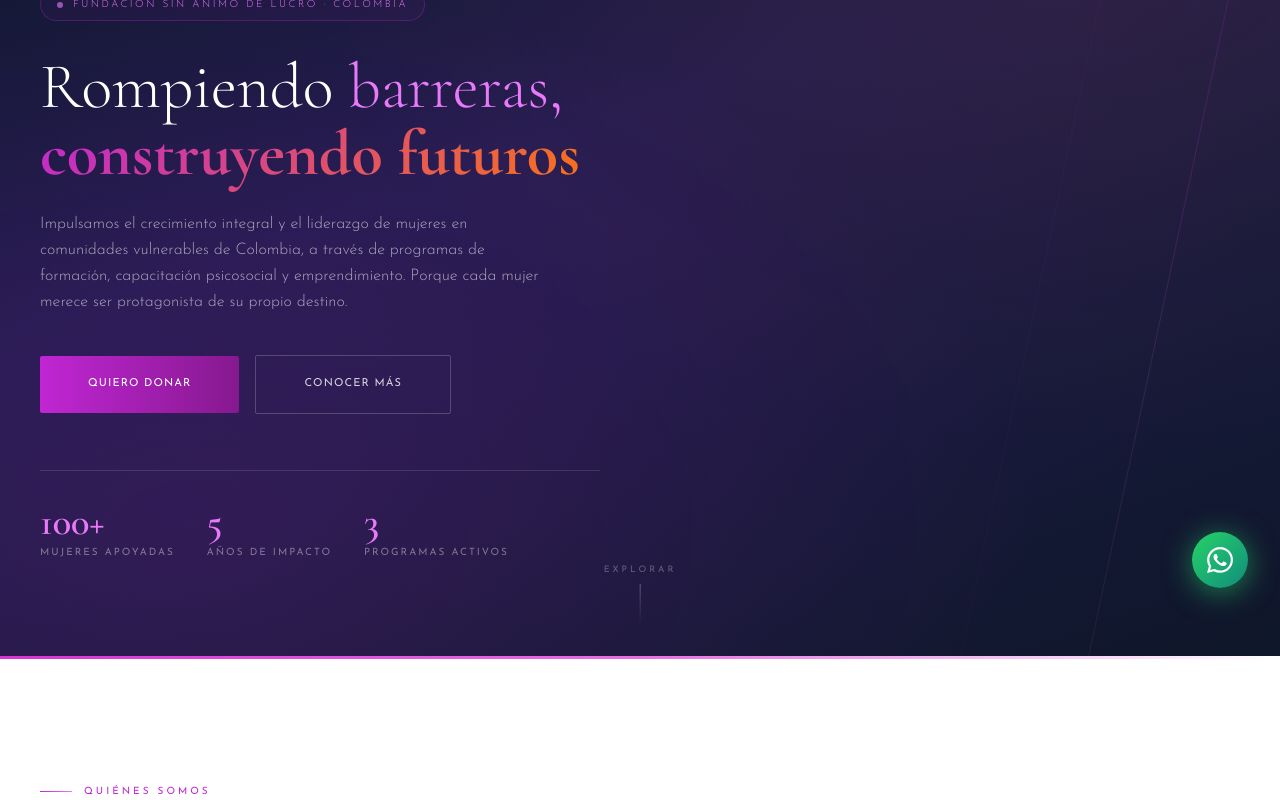
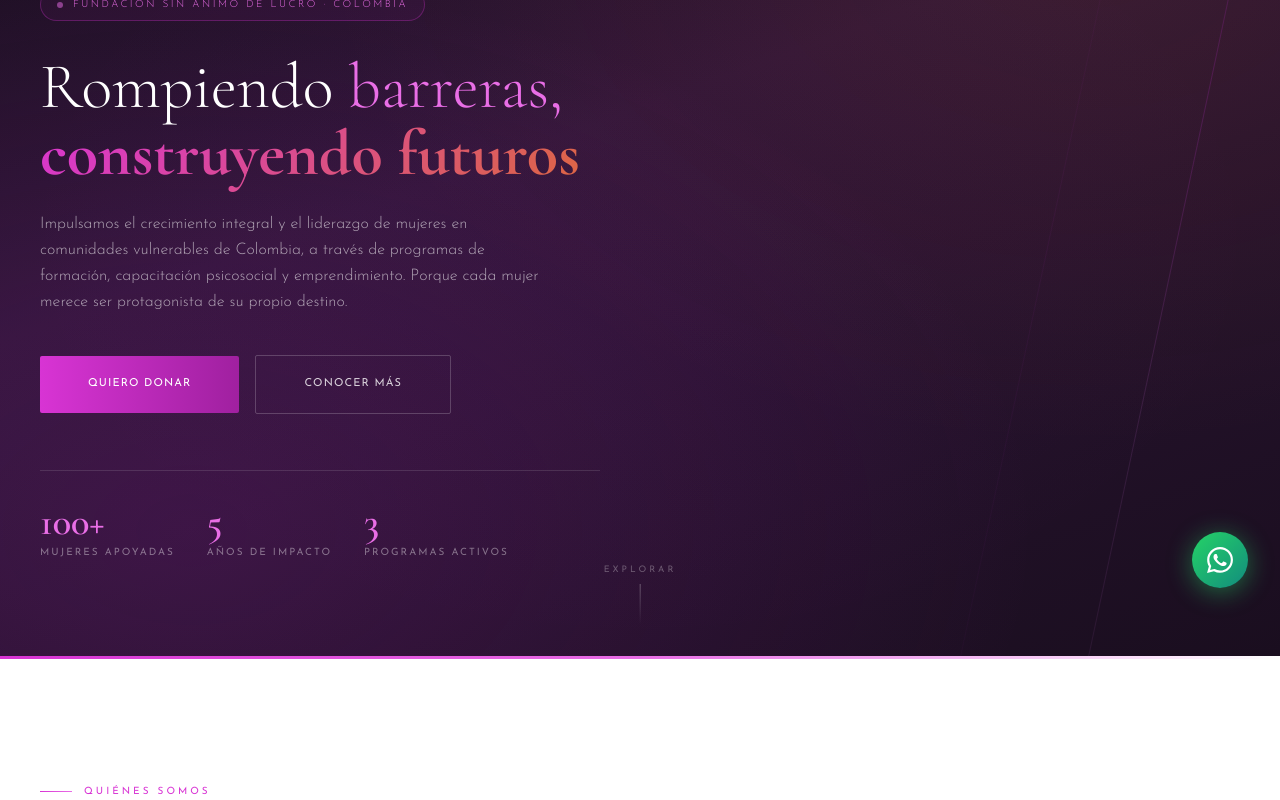
Before and after one commit to mujeressintechodecristal2025/webPage, a React (Vite) app in the folder mstc-platform/frontend/: page / in a window 1280 px wide. Shown: the part 180-980 px from the top of the page. Built offline with nearby package versions, Linux system fonts and the light colour scheme.

Commit message:
fix-navbar-layout-homepage-colores

```diff
--- a/mstc-platform/frontend/src/features/public/components/Navbar.tsx
+++ b/mstc-platform/frontend/src/features/public/components/Navbar.tsx
@@ -80,8 +80,8 @@ export default function Navbar() {
             className="h-10 w-10 object-cover rounded-full ring-2 ring-magenta/20"
           />
           <span className="hidden sm:block font-serif text-[15px] text-charcoal font-light leading-tight">
-            Fundación<br />
-            <strong className="font-semibold text-magenta text-[13px] tracking-wide">MSTC</strong>
+            Mujeres sin<br />
+            <strong className="font-semibold text-magenta text-[13px] tracking-wide">Techo de Cristal</strong>
           </span>
         </Link>
 
--- a/mstc-platform/frontend/src/features/public/layouts/PublicLayout.tsx
+++ b/mstc-platform/frontend/src/features/public/layouts/PublicLayout.tsx
@@ -2,6 +2,7 @@ import { Outlet } from 'react-router-dom'
 import Navbar from '@/features/public/components/Navbar'
 import Footer from '@/features/public/components/Footer'
 import WhatsAppFloat from '@/features/public/components/WhatsAppFloat'
+import StickyDonateButton from '@/features/public/components/StickyDonateButton'
 
 export default function PublicLayout() {
   return (
@@ -12,6 +13,7 @@ export default function PublicLayout() {
       </main>
       <Footer />
       <WhatsAppFloat />
+      <StickyDonateButton />
     </>
   )
 }
--- a/mstc-platform/frontend/src/features/public/pages/HomePage.tsx
+++ b/mstc-platform/frontend/src/features/public/pages/HomePage.tsx
@@ -1,8 +1,10 @@
-import HeroSection     from '@/features/public/components/sections/HeroSection'
-import NosotrosSection  from '@/features/public/components/sections/NosotrosSection'
-import ProyectosSection from '@/features/public/components/sections/ProyectosSection'
-import ImpactoSection   from '@/features/public/components/sections/ImpactoSection'
-import ContactoSection  from '@/features/public/components/sections/ContactoSection'
+import HeroSection       from '@/features/public/components/sections/HeroSection'
+import NosotrosSection   from '@/features/public/components/sections/NosotrosSection'
+import ProyectosSection  from '@/features/public/components/sections/ProyectosSection'
+import TestimoniosSection from '@/features/public/components/sections/TestimoniosSection'
+import ImpactoSection    from '@/features/public/components/sections/ImpactoSection'
+import ComoAyudarSection from '@/features/public/components/sections/ComoAyudarSection'
+import ContactoSection   from '@/features/public/components/sections/ContactoSection'
 
 export default function HomePage() {
   return (
@@ -10,7 +12,9 @@ export default function HomePage() {
       <HeroSection />
       <NosotrosSection />
       <ProyectosSection />
+      <TestimoniosSection />
       <ImpactoSection />
+      <ComoAyudarSection />
       <ContactoSection />
     </>
   )
--- a/mstc-platform/frontend/src/index.css
+++ b/mstc-platform/frontend/src/index.css
@@ -22,8 +22,8 @@
 
   body {
     font-family: 'Josefin Sans', sans-serif;
-    background-color: #f8fafc;
-    color: #0f172a;
+    background-color: #fdfbfe;
+    color: #1a0e1f;
     overflow-x: hidden;
     -webkit-font-smoothing: antialiased;
     -moz-osx-font-smoothing: grayscale;
@@ -31,7 +31,7 @@
 
   /* Accesibilidad: focus visible */
   :focus-visible {
-    outline: 2px solid #c026d3;
+    outline: 2px solid #d834d4;
     outline-offset: 3px;
     border-radius: 2px;
   }
@@ -44,32 +44,32 @@
     background: transparent;
   }
   ::-webkit-scrollbar-thumb {
-    background: rgba(192, 38, 211, 0.25);
+    background: rgba(216, 52, 212, 0.25);
     border-radius: 3px;
   }
   ::-webkit-scrollbar-thumb:hover {
-    background: rgba(192, 38, 211, 0.45);
+    background: rgba(216, 52, 212, 0.45);
   }
 }
 
 @layer utilities {
   /* Gradiente de marca — fucsia vibrante a púrpura */
   .text-gradient-brand {
-    background: linear-gradient(135deg, #c026d3 0%, #e879f9 50%, #86198f 100%);
+    background: linear-gradient(135deg, #d834d4 0%, #e96ee6 50%, #a020a0 100%);
     -webkit-background-clip: text;
     -webkit-text-fill-color: transparent;
     background-clip: text;
   }
 
   .text-gradient-magenta-gold {
-    background: linear-gradient(135deg, #c026d3, #f97316);
+    background: linear-gradient(135deg, #d834d4, #dd6741);
     -webkit-background-clip: text;
     -webkit-text-fill-color: transparent;
     background-clip: text;
   }
 
   .bg-hero {
-    background: linear-gradient(160deg, #0f172a 0%, #1e1b4b 40%, #0f172a 100%);
+    background: linear-gradient(160deg, #1a0e1f 0%, #2d1535 40%, #1a0e1f 100%);
   }
 
   /* Glass morphism */
@@ -81,10 +81,10 @@
   }
 
   .glass-light {
-    background: rgba(248, 250, 252, 0.88);
+    background: rgba(253, 251, 254, 0.88);
     backdrop-filter: blur(20px) saturate(1.3);
     -webkit-backdrop-filter: blur(20px) saturate(1.3);
-    border: 1px solid rgba(192, 38, 211, 0.06);
+    border: 1px solid rgba(216, 52, 212, 0.06);
   }
 
   /* Label de sección */
@@ -95,7 +95,7 @@
     font-size: 10px;
     letter-spacing: 3px;
     text-transform: uppercase;
-    color: #c026d3;
+    color: #d834d4;
     font-weight: 400;
     margin-bottom: 16px;
   }
@@ -105,7 +105,7 @@
     display: block;
     width: 32px;
     height: 1px;
-    background: linear-gradient(90deg, #c026d3, #e879f9);
+    background: linear-gradient(90deg, #d834d4, #e96ee6);
     flex-shrink: 0;
   }
 
@@ -121,13 +121,13 @@
 
   /* Glow para elementos interactivos */
   .glow-magenta {
-    box-shadow: 0 0 20px rgba(192, 38, 211, 0.15),
-                0 0 60px rgba(192, 38, 211, 0.05);
+    box-shadow: 0 0 20px rgba(216, 52, 212, 0.15),
+                0 0 60px rgba(216, 52, 212, 0.05);
   }
 
   .glow-magenta-hover:hover {
-    box-shadow: 0 0 30px rgba(192, 38, 211, 0.25),
-                0 0 80px rgba(192, 38, 211, 0.08);
+    box-shadow: 0 0 30px rgba(216, 52, 212, 0.25),
+                0 0 80px rgba(216, 52, 212, 0.08);
   }
 
   /* Grain texture para profundidad */
--- a/mstc-platform/frontend/tailwind.config.ts
+++ b/mstc-platform/frontend/tailwind.config.ts
@@ -9,18 +9,18 @@ export default {
     extend: {
       colors: {
         magenta: {
-          DEFAULT: '#c026d3',
-          light:   '#e879f9',
-          dark:    '#86198f',
-          vivid:   '#d946ef',
+          DEFAULT: '#d834d4',
+          light:   '#e96ee6',
+          dark:    '#a020a0',
+          vivid:   '#d801ff',
         },
-        cream:       '#f8fafc',
-        charcoal:    '#0f172a',
-        'soft-grey': '#64748b',
+        cream:       '#fdfbfe',
+        charcoal:    '#1a0e1f',
+        'soft-grey': '#6b5d6e',
         gold: {
-          DEFAULT: '#f97316',
-          light:   '#fdba74',
-          dark:    '#c2410c',
+          DEFAULT: '#dd6741',
+          light:   '#f6a05e',
+          dark:    '#903d37',
         },
         purple: {
           deep:    '#3e396b',
```
